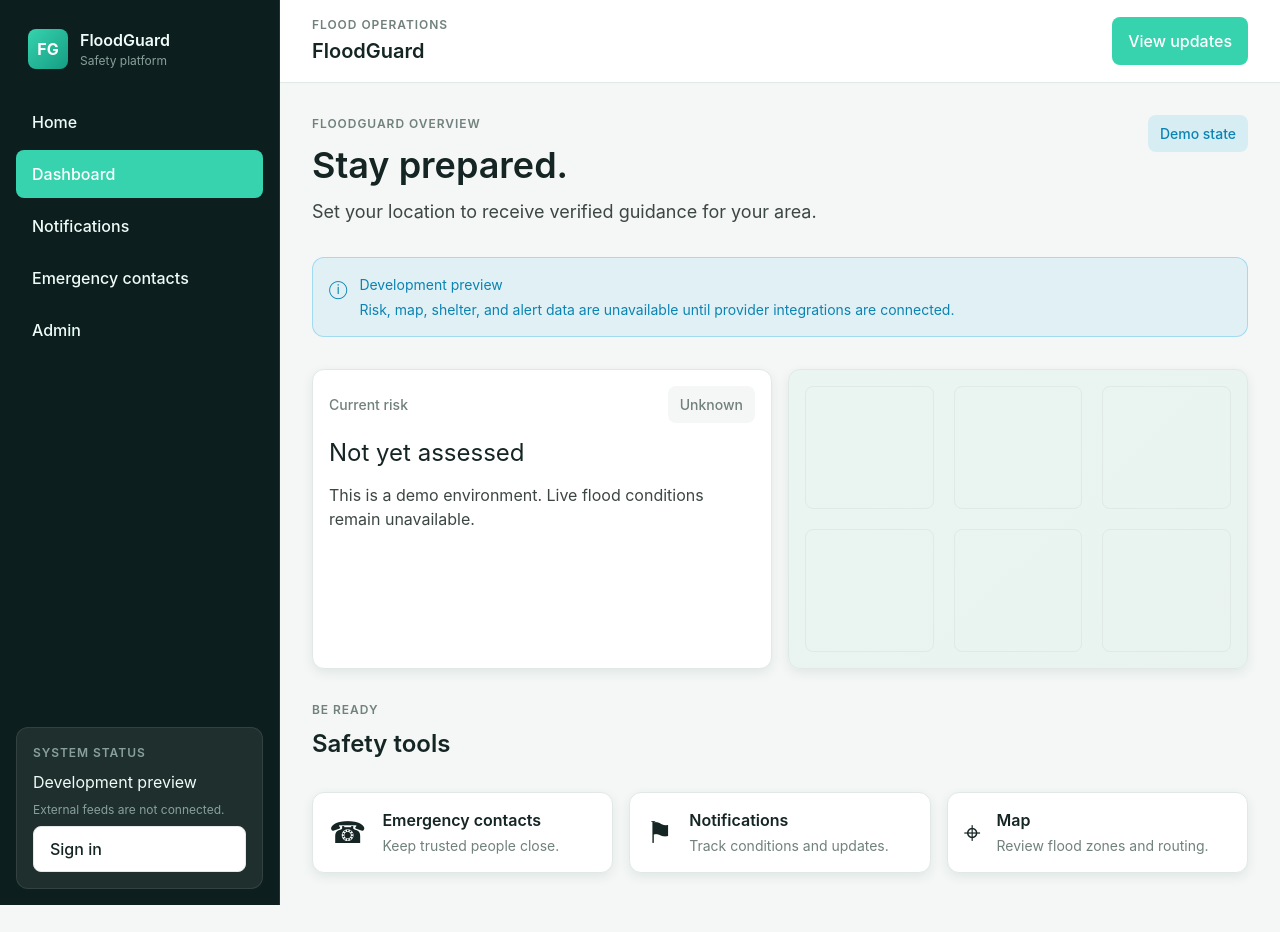
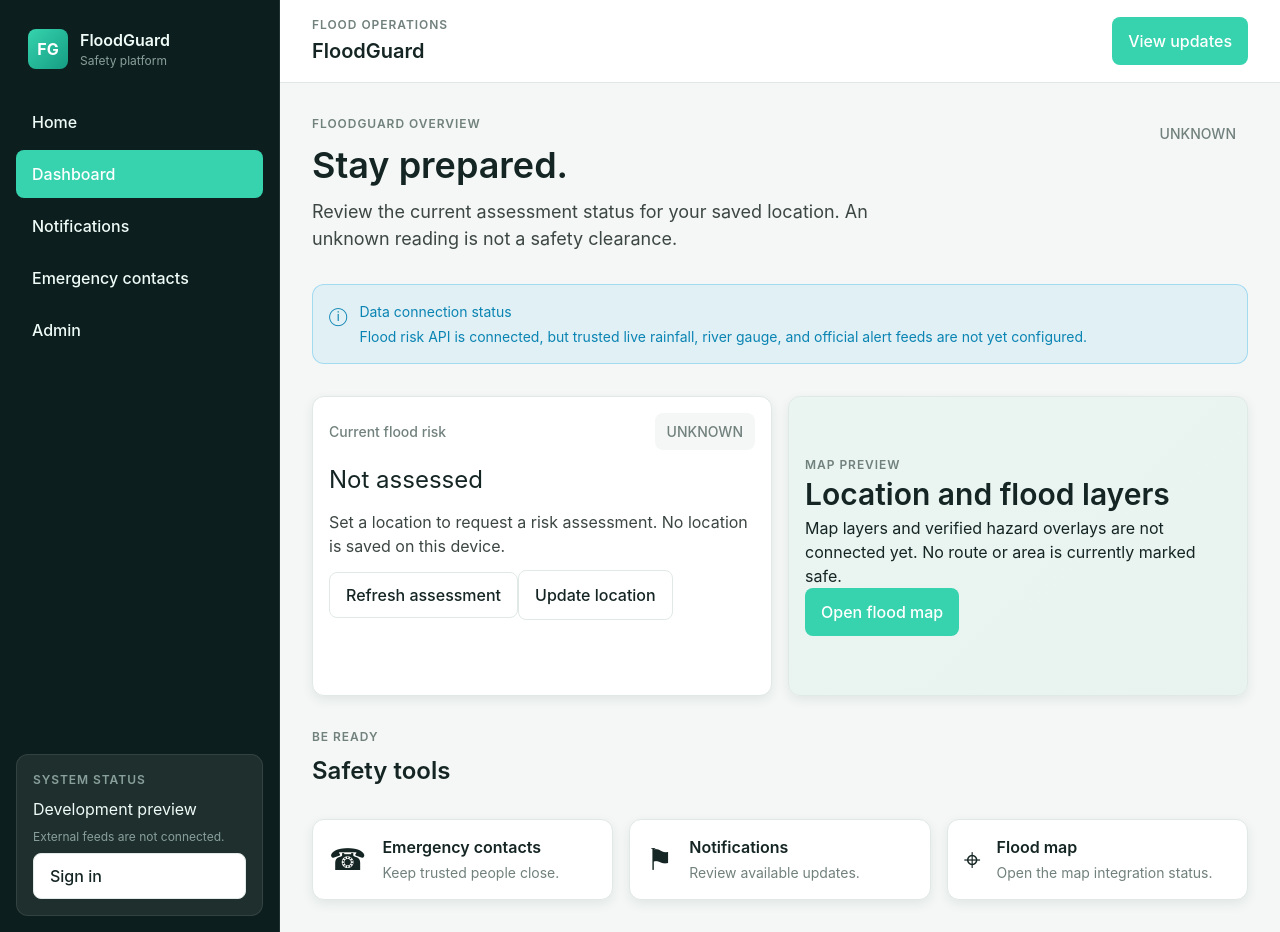
Before and after one commit to JayBorhade/FloodGuard-copilot, a React (Vite) app in the folder frontend/: page /dashboard in a window 1280 px wide. Before the commit the page ends 905 px from the top, so only its background shows below. Built offline with nearby package versions, Linux system fonts and the light colour scheme; no server answers.

Commit message:
feat(dashboard): show live risk API status and evidence provenance

```diff
--- a/frontend/src/pages/DashboardPage.tsx
+++ b/frontend/src/pages/DashboardPage.tsx
@@ -1,7 +1,47 @@
+import { useCallback, useEffect, useState } from 'react';
 import { NavLink } from 'react-router-dom';
 import { StatusBadge } from '../components/StatusBadge';
+import { locationService } from '../services/location';
+import { floodRiskService, type RiskData } from '../services/flood-risk';
+
+function formatUpdatedAt(value: string): string {
+  const timestamp = Date.parse(value);
+  return Number.isFinite(timestamp) ? new Date(timestamp).toLocaleString() : 'Not available';
+}
 
 export function DashboardPage() {
+  const [risk, setRisk] = useState<RiskData | null>(null);
+  const [loading, setLoading] = useState(false);
+  const [error, setError] = useState<string | null>(null);
+  const [refreshIndex, setRefreshIndex] = useState(0);
+  const location = locationService.getUserLocation();
+
+  const loadRisk = useCallback(async () => {
+    if (!location) {
+      setRisk(null);
+      setError(null);
+      return;
+    }
+    setLoading(true);
+    setError(null);
+    try {
+      const result = await floodRiskService.getCurrentRisk(location.latitude, location.longitude);
+      setRisk(result);
+      if (!result.data_available) {
+        setError('Trusted live flood data is not connected. Unknown means unassessed, not safe.');
+      }
+    } finally {
+      setLoading(false);
+    }
+  }, [location?.latitude, location?.longitude]);
+
+  useEffect(() => {
+    void loadRisk();
+  }, [loadRisk, refreshIndex]);
+
+  const riskTone = risk?.level ?? 'unknown';
+  const riskLabel = risk?.level ? risk.level.toUpperCase() : 'UNKNOWN';
+
   return (
     <section className="page-shell">
       <div className="page-header">
@@ -9,45 +49,61 @@ export function DashboardPage() {
           <p className="eyebrow">FloodGuard overview</p>
           <h1>Stay prepared.</h1>
           <p className="page-subtitle">
-            Set your location to receive verified guidance for your area.
+            Review the current assessment status for your saved location. An unknown reading is not a safety clearance.
           </p>
         </div>
-        <StatusBadge tone="info" label="Demo state" />
+        <StatusBadge tone={riskTone} label={loading ? 'Updating…' : riskLabel} />
       </div>
-      <div className="demo-notice">
+
+      <div className="demo-notice" role="status">
         <span aria-hidden="true">ⓘ</span>
         <div>
-          <strong>Development preview</strong>
-          <p>
-            Risk, map, shelter, and alert data are unavailable until provider
-            integrations are connected.
-          </p>
+          <strong>Data connection status</strong>
+          <p>Flood risk API is connected, but trusted live rainfall, river gauge, and official alert feeds are not yet configured.</p>
         </div>
       </div>
+
+      {error && <div className="notification-error" role="alert">{error}</div>}
+
       <div className="dashboard-grid">
         <article className="risk-card card">
           <div className="card-topline">
-            <span className="section-label">Current risk</span>
-            <StatusBadge tone="unknown" label="Unknown" />
+            <span className="section-label">Current flood risk</span>
+            <StatusBadge tone={riskTone} label={loading ? 'Loading' : riskLabel} />
           </div>
           <div className="risk-value">
-            <strong>Not yet assessed</strong>
+            <strong>{loading ? 'Checking assessment…' : risk?.data_available ? `${risk.score}/100` : 'Not assessed'}</strong>
           </div>
           <p className="risk-copy">
-            This is a demo environment. Live flood conditions remain unavailable.
+            {risk?.summary ?? (location
+              ? 'Waiting for the flood-risk service.'
+              : 'Set a location to request a risk assessment. No location is saved on this device.')}
           </p>
+          {risk && (
+            <div className="risk-metadata">
+              <p><strong>Confidence:</strong> {risk.data_available ? `${risk.confidence}%` : 'Unavailable'}</p>
+              <p><strong>Source:</strong> {risk.source}</p>
+              <p><strong>Last update:</strong> {formatUpdatedAt(risk.updated_at)}</p>
+              <p><strong>Freshness:</strong> {!risk.data_available ? 'No live evidence' : risk.is_stale ? 'Stale or unknown' : `${risk.data_age_minutes ?? 'Unknown'} min old`}</p>
+            </div>
+          )}
+          <div className="dashboard-actions">
+            <button type="button" className="secondary-button" onClick={() => setRefreshIndex((value) => value + 1)} disabled={loading}>
+              Refresh assessment
+            </button>
+            <NavLink className="secondary-button" to="/onboarding/location">Update location</NavLink>
+          </div>
         </article>
         <article className="map-preview card">
-          <div className="map-grid" aria-hidden="true">
-            <span className="map-cross cross-a" />
-            <span className="map-cross cross-b" />
-            <span className="map-cross cross-c" />
-            <span className="map-cross cross-d" />
-            <span className="map-cross cross-e" />
-            <span className="map-cross cross-f" />
+          <div className="map-preview-copy">
+            <p className="eyebrow">Map preview</p>
+            <h2>Location and flood layers</h2>
+            <p>Map layers and verified hazard overlays are not connected yet. No route or area is currently marked safe.</p>
+            <NavLink className="primary-button" to="/map">Open flood map</NavLink>
           </div>
         </article>
       </div>
+
       <div className="section-heading">
         <div>
           <p className="eyebrow">Be ready</p>
@@ -56,31 +112,16 @@ export function DashboardPage() {
       </div>
       <div className="tool-grid">
         <NavLink className="tool-card card" to="/contacts">
-          <span className="tool-icon" aria-hidden="true">
-            ☎
-          </span>
-          <div>
-            <h3>Emergency contacts</h3>
-            <p>Keep trusted people close.</p>
-          </div>
+          <span className="tool-icon" aria-hidden="true">☎</span>
+          <div><h3>Emergency contacts</h3><p>Keep trusted people close.</p></div>
         </NavLink>
         <NavLink className="tool-card card" to="/notifications">
-          <span className="tool-icon" aria-hidden="true">
-            ⚑
-          </span>
-          <div>
-            <h3>Notifications</h3>
-            <p>Track conditions and updates.</p>
-          </div>
+          <span className="tool-icon" aria-hidden="true">⚑</span>
+          <div><h3>Notifications</h3><p>Review available updates.</p></div>
         </NavLink>
         <NavLink className="tool-card card" to="/map">
-          <span className="tool-icon" aria-hidden="true">
-            ⌖
-          </span>
-          <div>
-            <h3>Map</h3>
-            <p>Review flood zones and routing.</p>
-          </div>
+          <span className="tool-icon" aria-hidden="true">⌖</span>
+          <div><h3>Flood map</h3><p>Open the map integration status.</p></div>
         </NavLink>
       </div>
     </section>
```
